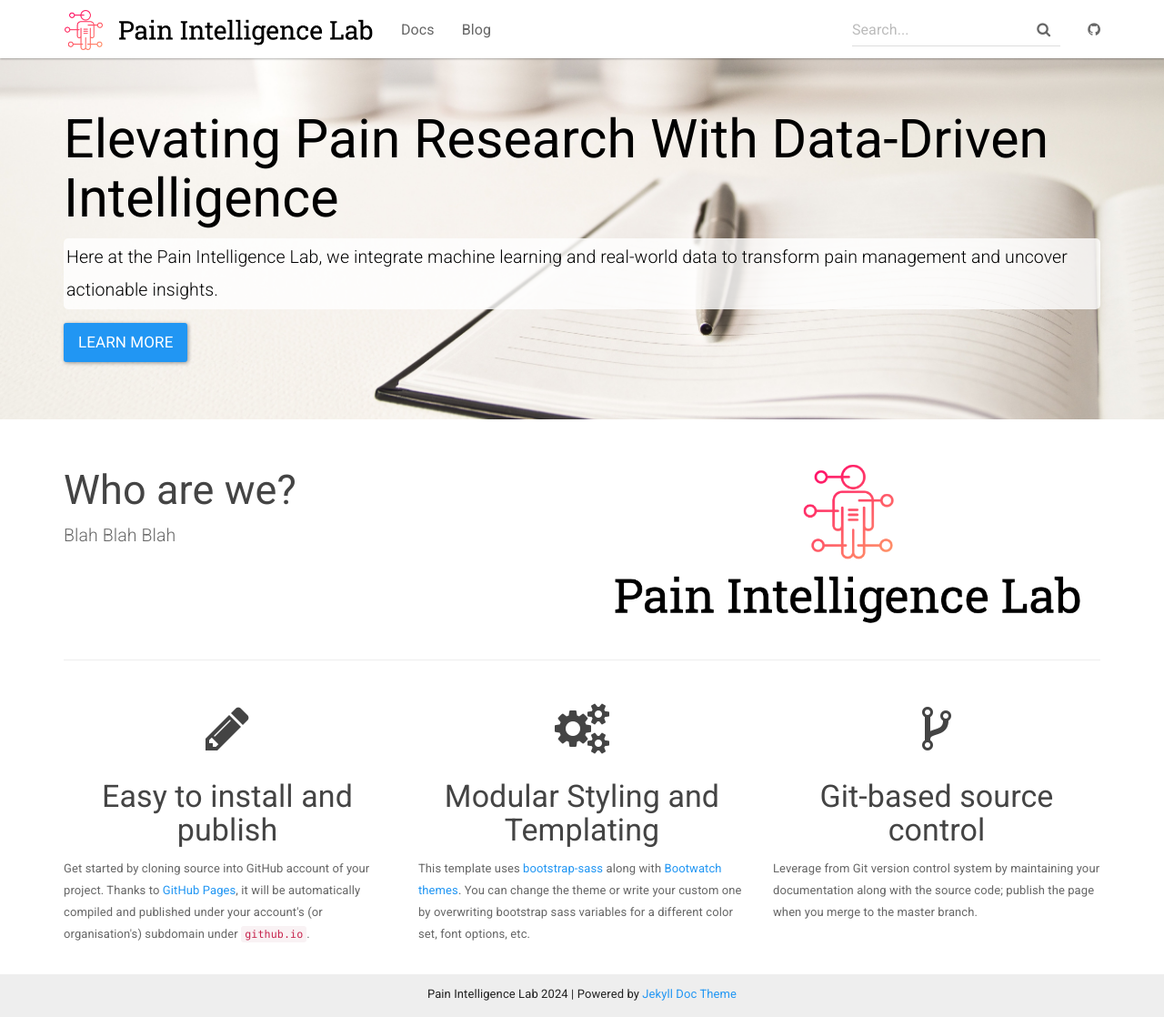
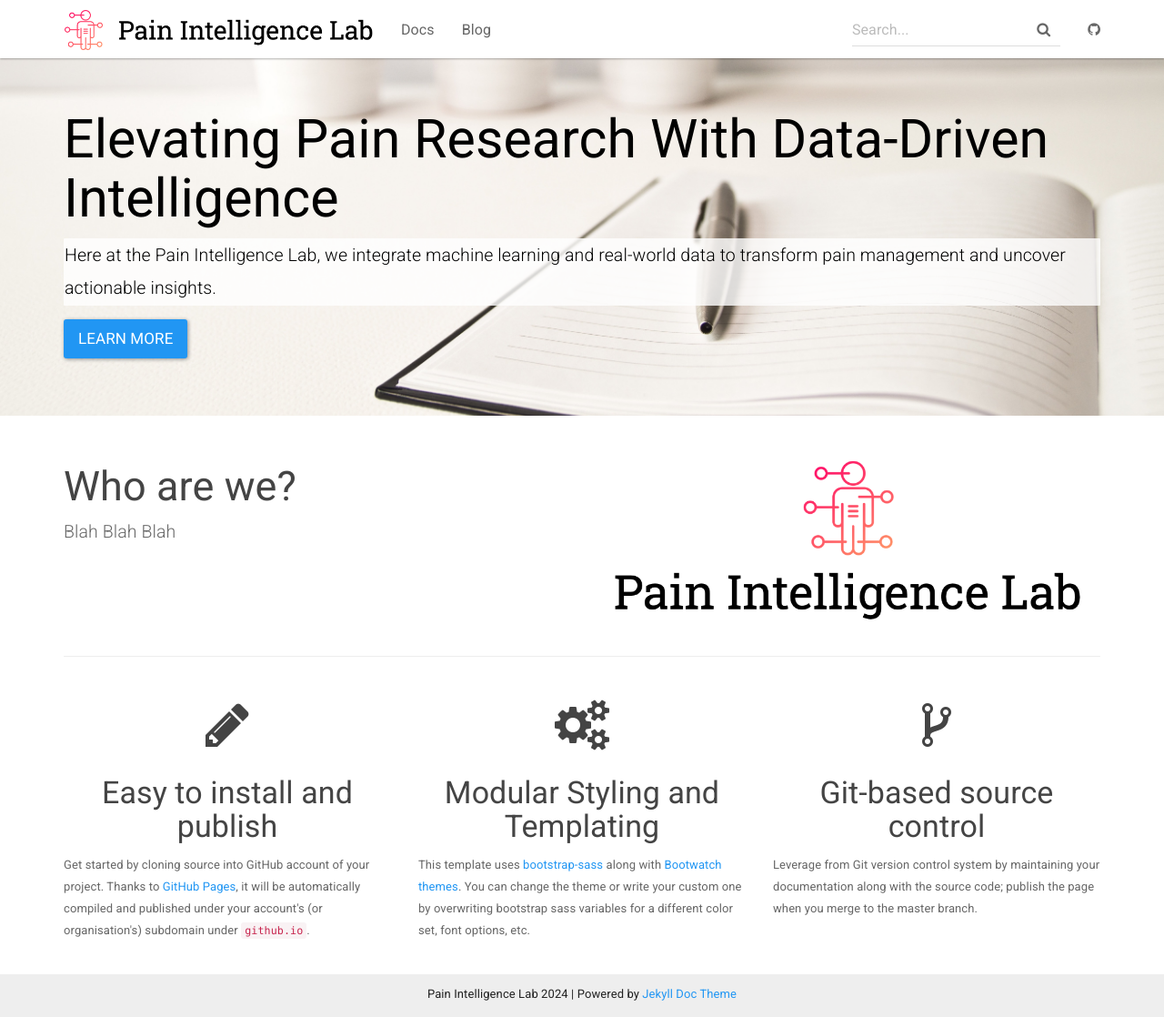
Before and after one commit to potatole123/my-prog, a Jekyll site: the page built from index.html, in a window 1280 px wide and 1118 px high. Shown: the whole window at 91% size. Built offline with Jekyll 4.4.1, drawn with Linux system fonts in a browser that asks for light colours.

Commit message:
Update index.html

```diff
--- a/index.html
+++ b/index.html
@@ -5,7 +5,7 @@ layout: default
 <div class="header-container jumbotron">
     <div class="container">
         <h1 style="color: black;">Elevating Pain Research With Data-Driven Intelligence</h1>
-        <p style="color: black; font-size: 1.5em; background-color: rgba(255, 255, 255, 0.8); padding: 3px; border-radius: 5px; display: inline-block;">
+        <p style="color: black; font-size: 1.5em; background-color: rgba(255, 255, 255, 0.8); padding: 1px; border-radius: 1px; display: inline-block;">
             Here at the Pain Intelligence Lab, we integrate machine learning and real-world data to transform pain management and uncover actionable insights.
         </p>
         <p><a class="btn btn-primary btn-lg" href="{{ "/docs/home/" | relative_url }}" role="button">Learn more</a></p>
```
